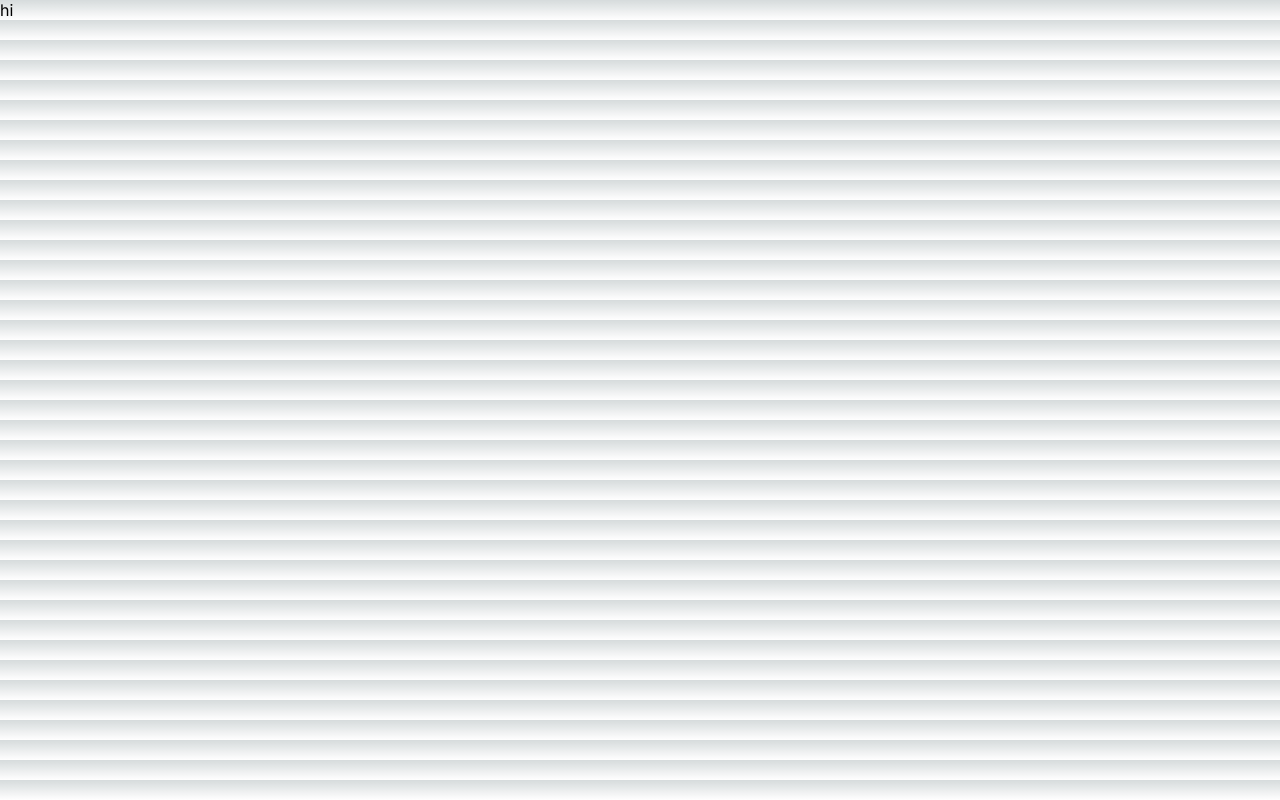
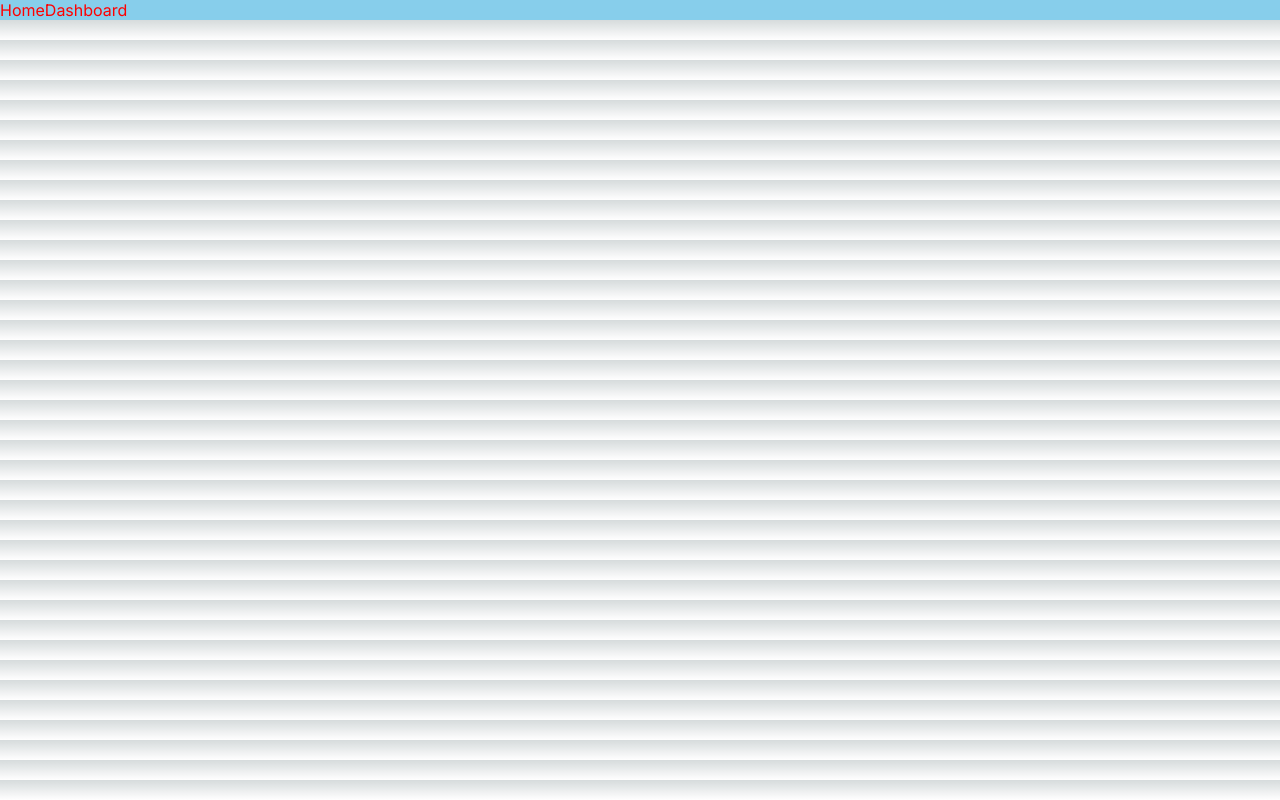
Before and after one commit to Hansan529/tutorial, a Next.js app in the folder nextJS/: page / in a window 1280 px wide. Built offline with nearby package versions, Linux system fonts and the light colour scheme.

Commit message:
docs: 컴포넌트 사용

```diff
--- a/nextJS/src/app/page.tsx
+++ b/nextJS/src/app/page.tsx
@@ -1,8 +1,13 @@
 import Image from "next/image";
 import styles from "./page.module.css";
+import NavBar from "./components/page";
 
 export default function Home() {
-  return "hi";
+  return (
+    <div>
+      <NavBar />
+    </div>
+  );
 }
 
 // export default function Home() {
```
